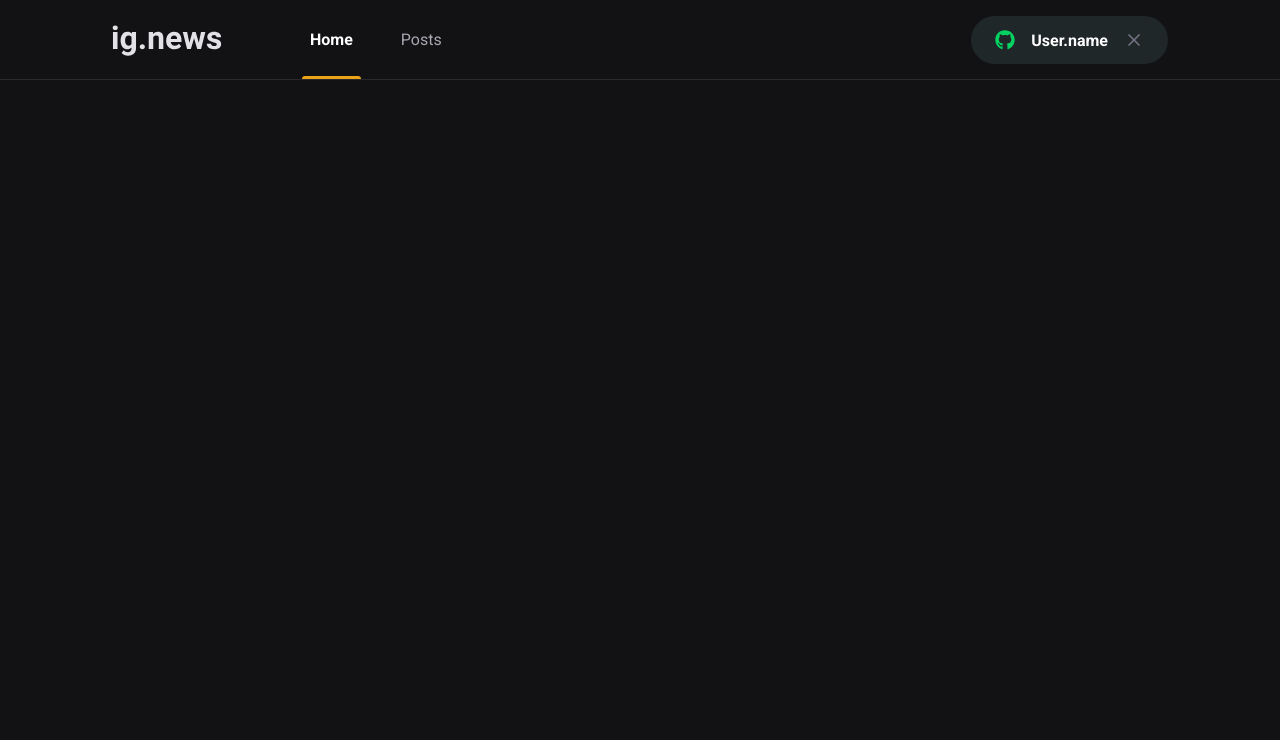
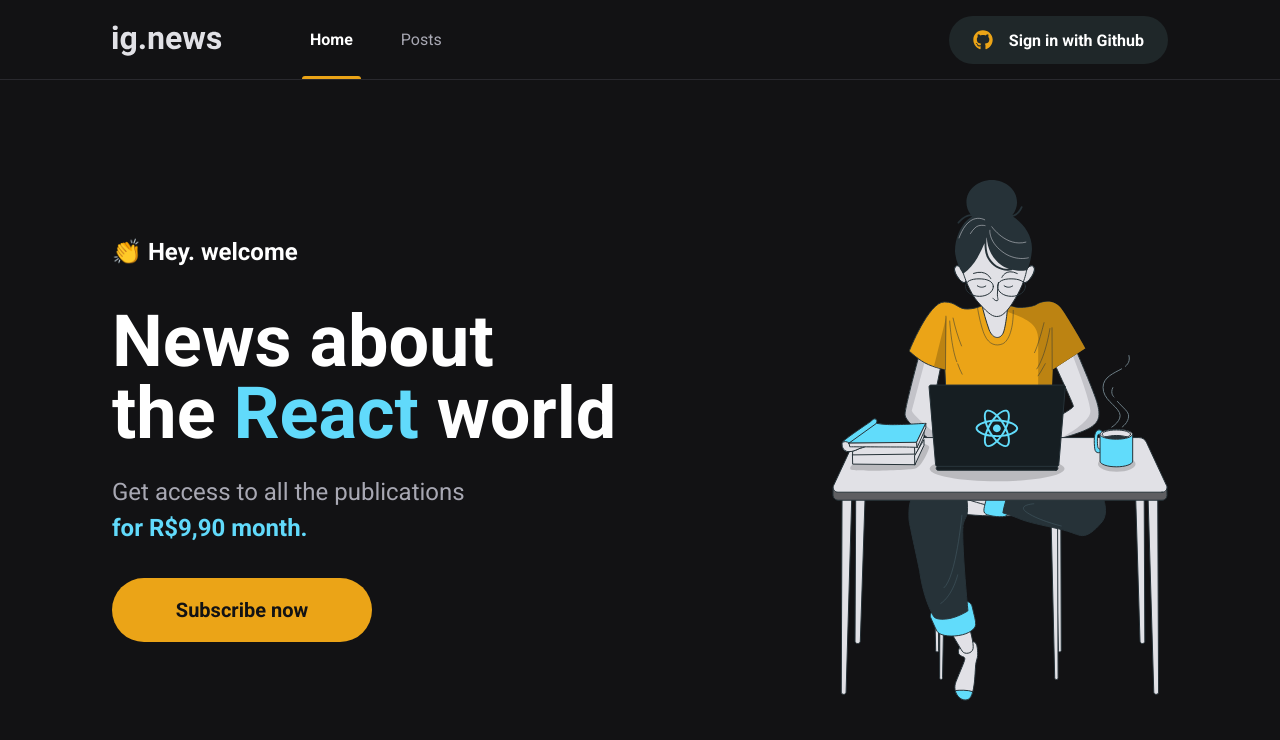
Before and after one commit to FrancoEdu/ignews-nextjs-project, a Next.js app: page / in a window 1280 px wide. Shown: the top 740 px of the page. Built offline with nearby package versions, Linux system fonts and the light colour scheme.

Commit message:
feat: Finished home content and button subs

```diff
--- a/src/components/Header/ButtonSignIn/index.tsx
+++ b/src/components/Header/ButtonSignIn/index.tsx
@@ -4,7 +4,7 @@
 
 export function ButtonSignIn(){
 
-    const isUserLoggedIn = true
+    const isUserLoggedIn = false
 
     return isUserLoggedIn ? (
         <button type="button" className={styles.btnSignIn}>
--- /dev/null
+++ b/src/components/SubscribeButton/index.tsx
@@ -0,0 +1,9 @@
+import styles from './styles.module.scss'
+
+export function SubscribeButton(){
+    return(
+        <button type="button" className={styles.subscribeButton}>
+            Subscribe now
+        </button>
+    )
+}
--- /dev/null
+++ b/src/components/SubscribeButton/styles.module.scss
@@ -0,0 +1,20 @@
+.subscribeButton{
+    height: 4rem;
+    width: 260px;
+    border: 0;
+    border-radius: 2rem;
+    background: var(--yellow-500);
+    color: var(--gray-900);
+    font-size: 1.25rem;
+    font-weight: bold;
+
+    display: flex;
+    align-items: center;
+    justify-content: center;
+
+    transition: filter(0.2s);
+
+    &:hover{
+        filter: brightness(0.8);
+    }
+}
--- /dev/null
+++ b/src/pages/home.module.scss
@@ -0,0 +1,42 @@
+.contentContainer{
+    max-width: 1120px;
+    margin: 0 auto;
+    padding: 0 2rem;
+    height: calc(100vh - 5rem);
+
+    display: flex;
+    align-items: center;
+    justify-content: space-between;
+}
+
+.hero{
+    max-width: 600px;
+    > span{
+        font-size: 1.5rem;
+        font-weight: bold;
+    }
+
+    h1{
+        font-size: 4.5rem;
+        line-height: 4.5rem;
+        font-weight: 900;
+        margin-top: 2.5rem;
+
+        span{
+            color: var(--cyan-500);
+        }
+    }
+
+    p{
+        font-size: 1.5rem;
+        line-height: 2.25rem;
+        margin-top: 1.5rem;
+        color: var(--gray-300);
+        margin-bottom: 2rem;
+
+        span{
+            color: var(--cyan-500);
+            font-weight: bold;
+        }
+    }
+}
--- a/src/pages/index.tsx
+++ b/src/pages/index.tsx
@@ -1,11 +1,25 @@
 import Head from 'next/head'
-
+import styles from './home.module.scss'
+import { SubscribeButton } from '../components/SubscribeButton'
 export default function Home() {
   return (
     <>
       <Head>
-        <title>Início | ig.news</title>
+        <title>Home | ig.news</title>
       </Head>
+
+      <main className={styles.contentContainer}>
+        <section className={styles.hero}>
+          <span>👏 Hey. welcome</span>
+          <h1>News about <br/> the <span>React</span> world</h1>
+          <p>
+            Get access to all the publications<br />
+            <span>for R$9,90 month.</span>
+          </p>
+          <SubscribeButton />
+        </section>
+        <img src="/images/avatar.svg" alt="Girl coding" />
+      </main>
     </>
   )
 }
```
